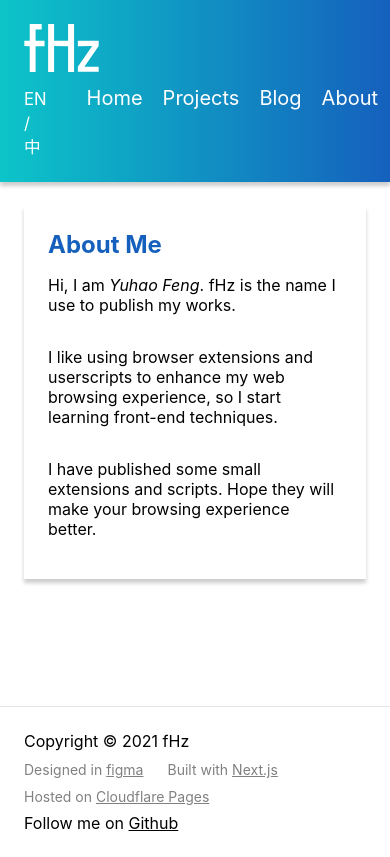
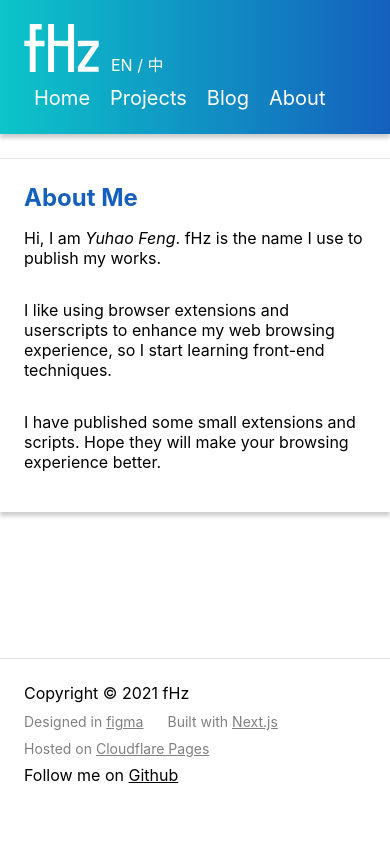
Before and after one commit to yuhaofe/yuhaofe.com, a Next.js app: page /about in a window 390 px wide. Built offline with nearby package versions, Linux system fonts and the light colour scheme.

Commit message:
Optimize mobile layout

```diff
--- a/components/header.js
+++ b/components/header.js
@@ -13,8 +13,8 @@ export default function Header({ texts }) {
                     </svg>
                 </a>
             </Link>
+            <span className={styles.lang}><a href="/">EN</a> / <a href="/zh-CN">中</a></span>
             <ul className={styles.nav}>
-                <li><small><a href="/">EN</a> / <a href="/zh-CN">中</a></small></li>
                 <li><Link href="/">{texts.home}</Link></li>
                 <li><Link href="/projects">{texts.projects}</Link></li>
                 <li><Link href="/blog">{texts.blog}</Link></li>
--- a/styles/Common.module.css
+++ b/styles/Common.module.css
@@ -4,6 +4,7 @@
     margin: 24px calc(50% - 500px);
     box-shadow: 0px 4px 4px rgba(0, 0, 0, 0.2);
     padding: 24px;
+    border: 1px solid rgba(0, 0, 0, 0.1);
 }
 
 @media (max-width: 1048px) {
@@ -12,6 +13,13 @@
     }
 }
 
+@media (max-width: 500px) {
+    .section {
+        margin: 24px 0px;
+        border: none;
+        border-top: 1px solid rgba(0, 0, 0, 0.1);
+    }
+}
 .section h1, .section h2 {
     color: #1560BD;
     margin: 0px;
--- a/styles/Layout.module.css
+++ b/styles/Layout.module.css
@@ -13,6 +13,20 @@
     color: white;
     background: linear-gradient(to left, #1560BD, #0CC5C9);
     box-shadow: 0px 4px 4px rgba(0, 0, 0, 0.2);
+}
+
+.header a:hover {
+    border-bottom: 2px solid white;
+}
+
+.header > .logo:hover {
+    border-bottom: none;
+}
+
+.lang {
+    flex: 1 1 auto;
+    text-align: right;
+    margin: 12px 12px 0px 0px;
 }
 
 .footer {
@@ -31,6 +45,14 @@
     }
 }
 
+@media (max-width: 500px) {
+    .lang {
+        text-align: left;
+        margin: 0px 0px 0px 12px;
+        align-self: flex-end;
+    }
+}
+
 .nav {
     display: flex;
     justify-content: space-between;
@@ -43,15 +65,6 @@
 .nav li {
     text-decoration: none;
     padding: 0px 10px;
-}
-
-.nav li:first-child {
-    padding-left: 0px;
-    margin-right: 20px;
-}
-
-.nav a:hover {
-    border-bottom: 2px solid white ;
 }
 
 .footer a {
```
